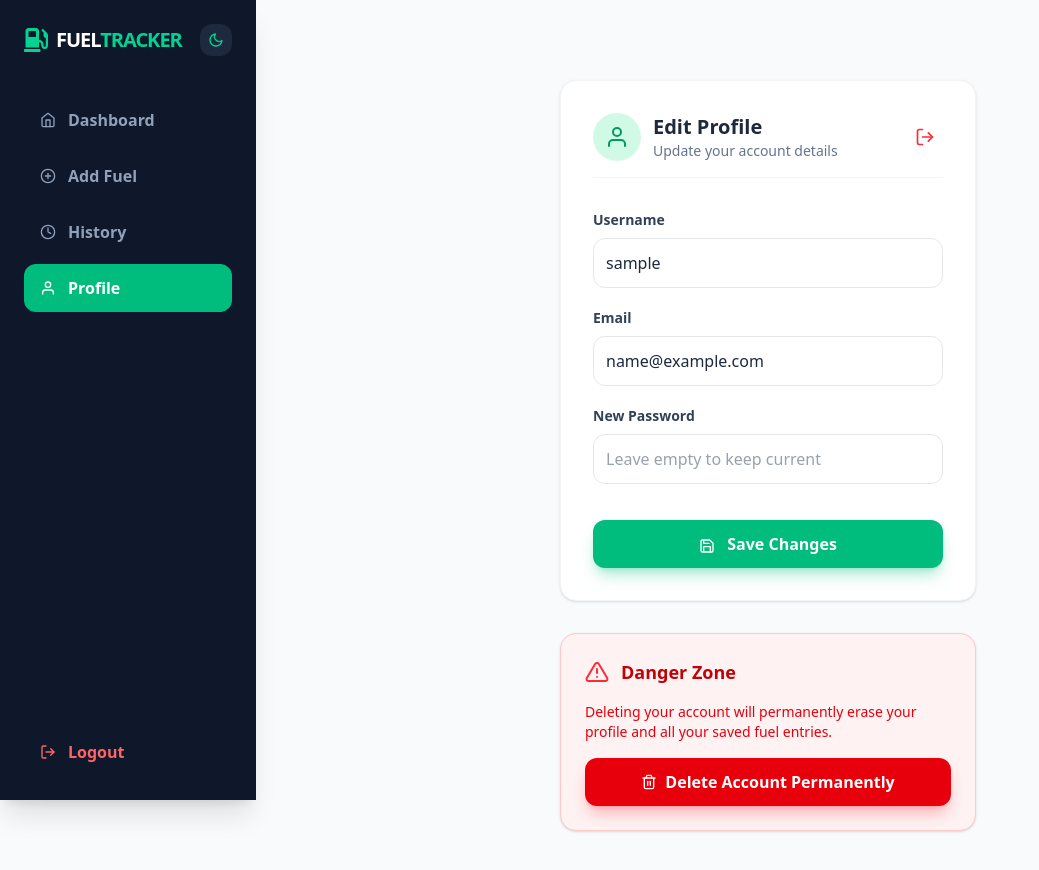
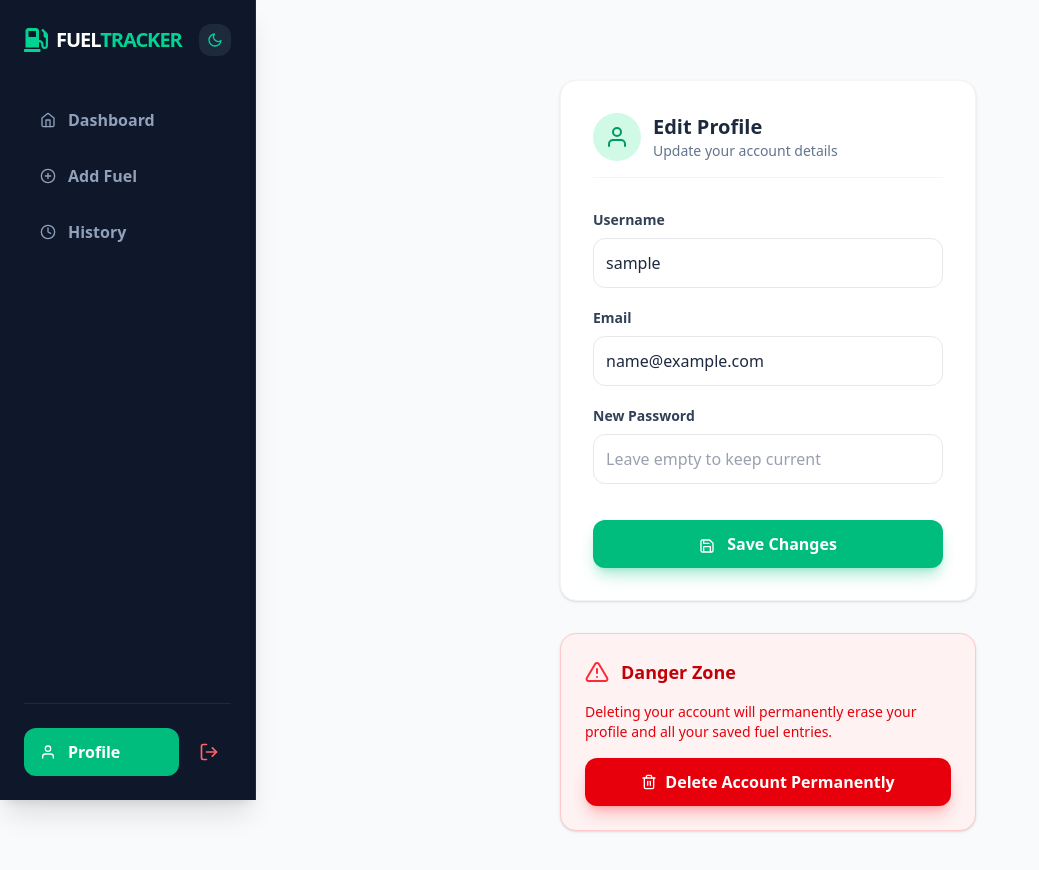
Before and after one commit to abdullahislam123/fuel-tracker-app, a React (Vite) app in the folder fuel-tracker/: page /profile in a window 1280 px wide. Shown: the top 870 px of the page, without its empty margins (0-1039 px from the left). Built offline with nearby package versions, Linux system fonts and the light colour scheme; sample sign-in values are in the browser's storage.

Commit message:
added profile page

```diff
--- a/fuel-tracker/src/App.jsx
+++ b/fuel-tracker/src/App.jsx
@@ -12,35 +12,42 @@ import Register from "./components/Register";
 import Profile from "./components/Profile";
 import LandingPage from "./components/LandingPage";
 
+// --- THEME CONTEXT ---
 export const ThemeContext = React.createContext();
 
 const isAuthenticated = () => localStorage.getItem("token") !== null;
 
-// --- MOBILE TOP HEADER (Naming Reverted) ---
+// --- MOBILE TOP HEADER ---
 const MobileHeader = () => {
   const { theme, toggleTheme } = useContext(ThemeContext);
   return (
     <div className="md:hidden flex justify-between items-center px-6 py-4 bg-white dark:bg-neutral-900 border-b dark:border-neutral-800 sticky top-0 z-40 transition-colors duration-300">
       <div className="flex items-center gap-2 text-emerald-500 font-black italic">
         <FaGasPump size={20} />
-        {/* Reverted to original name */}
-        <span className="text-slate-900 dark:text-white text-sm">FUEL TRACKER</span>
+        <span className="text-slate-900 dark:text-white text-sm tracking-tighter">FUEL TRACKER</span>
       </div>
-      <button onClick={toggleTheme} className="p-2 bg-slate-100 dark:bg-neutral-800 rounded-xl transition-all active:scale-90">
+      <button onClick={toggleTheme} className="p-2 bg-slate-100 dark:bg-neutral-800 rounded-xl transition-all active:scale-90 shadow-sm">
         {theme === 'light' ? <FiMoon size={20} className="text-slate-600"/> : <FiSun size={20} className="text-yellow-400"/>}
       </button>
     </div>
   );
 };
 
-// --- SIDEBAR (Added Profile Link) ---
+// --- SIDEBAR (Desktop) ---
 const Sidebar = () => {
   const { theme, toggleTheme } = useContext(ThemeContext);
   const location = useLocation();
   const isActive = (path) => location.pathname === path;
 
+  const handleLogout = () => {
+    if(window.confirm("Are you sure you want to logout?")) {
+      localStorage.clear();
+      window.location.href = "/";
+    }
+  };
+
   return (
-    <aside className="hidden md:flex flex-col w-64 bg-slate-900 text-white h-screen fixed top-0 left-0 p-6 shadow-xl z-20 justify-between">
+    <aside className="hidden md:flex flex-col w-64 bg-slate-900 text-white h-screen fixed top-0 left-0 p-6 shadow-xl z-20 justify-between border-r border-slate-800">
       <div>
         <div className="flex items-center justify-between mb-10">
           <div className="flex items-center gap-2 text-xl font-black tracking-tighter">
@@ -52,47 +59,63 @@ const Sidebar = () => {
           </button>
         </div>
         <nav className="flex flex-col gap-2">
-          <Link to="/dashboard" className={`flex items-center gap-3 px-4 py-3 rounded-xl transition-all font-bold ${isActive("/dashboard") ? "bg-emerald-500 text-white" : "text-slate-400 hover:text-white"}`}>
+          <Link to="/dashboard" className={`flex items-center gap-3 px-4 py-3 rounded-xl transition-all font-bold ${isActive("/dashboard") ? "bg-emerald-500 text-white shadow-lg shadow-emerald-500/20" : "text-slate-400 hover:text-white"}`}>
             <FiHome /> Dashboard
           </Link>
-          <Link to="/add" className={`flex items-center gap-3 px-4 py-3 rounded-xl transition-all font-bold ${isActive("/add") ? "bg-emerald-500 text-white" : "text-slate-400 hover:text-white"}`}>
+          <Link to="/add" className={`flex items-center gap-3 px-4 py-3 rounded-xl transition-all font-bold ${isActive("/add") ? "bg-emerald-500 text-white shadow-lg shadow-emerald-500/20" : "text-slate-400 hover:text-white"}`}>
             <FiPlusCircle /> Add Fuel
           </Link>
-          <Link to="/history" className={`flex items-center gap-3 px-4 py-3 rounded-xl transition-all font-bold ${isActive("/history") ? "bg-emerald-500 text-white" : "text-slate-400 hover:text-white"}`}>
+          <Link to="/history" className={`flex items-center gap-3 px-4 py-3 rounded-xl transition-all font-bold ${isActive("/history") ? "bg-emerald-500 text-white shadow-lg shadow-emerald-500/20" : "text-slate-400 hover:text-white"}`}>
             <FiClock /> History
-          </Link>
-          {/* ⭐ Profile Link Added to Sidebar */}
-          <Link to="/profile" className={`flex items-center gap-3 px-4 py-3 rounded-xl transition-all font-bold ${isActive("/profile") ? "bg-emerald-500 text-white" : "text-slate-400 hover:text-white"}`}>
-            <FiUser /> Profile
           </Link>
         </nav>
       </div>
-      <button onClick={() => { localStorage.clear(); window.location.href = "/"; }} className="flex items-center gap-3 px-4 py-3 text-red-400 hover:bg-red-500/10 rounded-xl font-bold transition-all">
-        <FiLogOut /> Logout
-      </button>
+
+      {/* ⭐ Bottom Section: Profile on left, Logout icon on right */}
+      <div className="flex items-center gap-2 border-t border-slate-800 pt-6">
+        <Link to="/profile" className={`flex-1 flex items-center gap-3 px-4 py-3 rounded-xl transition-all font-bold ${isActive("/profile") ? "bg-emerald-500 text-white" : "text-slate-400 hover:text-white"}`}>
+          <FiUser /> Profile
+        </Link>
+        <button onClick={handleLogout} className="p-3 text-red-400 hover:bg-red-500/10 rounded-xl transition-all group" title="Logout">
+          <FiLogOut size={20} className="group-hover:scale-110 transition-transform" />
+        </button>
+      </div>
     </aside>
   );
 };
 
-// --- BOTTOM NAV (Corrected) ---
+// --- BOTTOM NAV (Mobile) ---
 const BottomNav = () => {
   const location = useLocation();
   const isActive = (path) => location.pathname === path;
 
+  const handleLogout = () => {
+    if(window.confirm("Logout?")) {
+      localStorage.clear();
+      window.location.href = "/";
+    }
+  };
+
   return (
-    <nav className="md:hidden fixed bottom-0 left-0 w-full bg-white dark:bg-neutral-900 border-t border-gray-100 dark:border-neutral-800 flex justify-around items-center py-3 z-50 shadow-2xl">
+    <nav className="md:hidden fixed bottom-0 left-0 w-full bg-white dark:bg-neutral-900 border-t border-gray-100 dark:border-neutral-800 flex justify-around items-center py-2 pb-3 z-50 shadow-2xl transition-colors">
       <Link to="/dashboard" className={`flex flex-col items-center gap-1 ${isActive("/dashboard") ? "text-emerald-500" : "text-gray-400"}`}>
-        <FiHome size={22} /> <span className="text-[10px] font-bold">Home</span>
+        <FiHome size={20} /> <span className="text-[10px] font-bold">Home</span>
       </Link>
       <Link to="/history" className={`flex flex-col items-center gap-1 ${isActive("/history") ? "text-emerald-500" : "text-gray-400"}`}>
-        <FiClock size={22} /> <span className="text-[10px] font-bold">History</span>
+        <FiClock size={20} /> <span className="text-[10px] font-bold">History</span>
       </Link>
-      <Link to="/add" className="relative -top-5 bg-emerald-500 text-white p-4 rounded-full shadow-lg border-4 border-white dark:border-neutral-900">
-        <FiPlusCircle size={24} />
+      <Link to="/add" className="relative -top-5">
+        <div className="p-4 rounded-full bg-emerald-500 text-white shadow-lg border-4 border-white dark:border-neutral-900 active:scale-95 transition-transform">
+          <FiPlusCircle size={24} />
+        </div>
       </Link>
       <Link to="/profile" className={`flex flex-col items-center gap-1 ${isActive("/profile") ? "text-emerald-500" : "text-gray-400"}`}>
-        <FiUser size={22} /> <span className="text-[10px] font-bold">Profile</span>
+        <FiUser size={20} /> <span className="text-[10px] font-bold">Profile</span>
       </Link>
+      {/* ⭐ Separate Logout Icon */}
+      <button onClick={handleLogout} className="flex flex-col items-center gap-1 text-red-400 active:scale-90 transition-transform">
+        <FiLogOut size={20} /> <span className="text-[10px] font-bold">Logout</span>
+      </button>
     </nav>
   );
 };
@@ -108,7 +131,7 @@ const Layout = ({ children }) => {
       <div className="flex flex-col md:flex-row">
         <Sidebar />
         <main className="w-full md:ml-64 p-4 pb-28 md:p-10 flex justify-center">
-          <div className="w-full max-w-7xl">
+          <div className="w-full max-w-7xl animate-fade-in">
              {children}
           </div>
         </main>
--- a/fuel-tracker/src/components/Profile.jsx
+++ b/fuel-tracker/src/components/Profile.jsx
@@ -90,9 +90,6 @@ const Profile = () => {
                 <p className="text-slate-500 text-sm">Update your account details</p>
             </div>
           </div>
-          <button onClick={handleLogout} className="text-red-500 hover:bg-red-50 p-2 rounded-lg" title="Logout">
-              <FiLogOut size={20} />
-          </button>
         </div>
 
         <div className="space-y-5">
```
